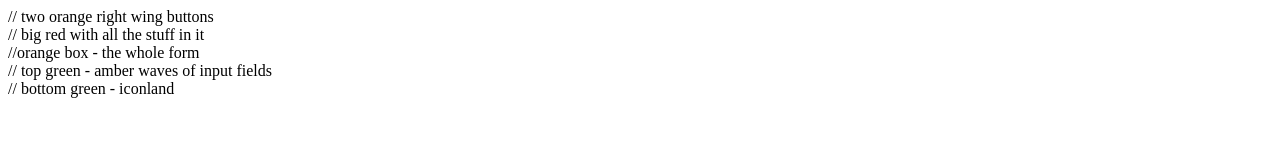
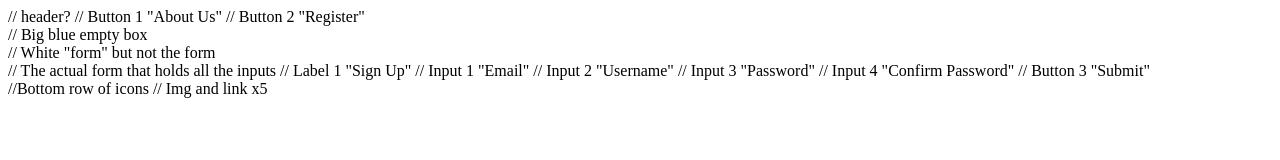
Before and after one commit to AJHardin-dev/HTMLRegisterPage, a plain HTML site: page index.html in a window 1280 px wide. Drawn offline with Linux system fonts and the light colour scheme.

Commit message:
Adding details and some css stuff

```diff
--- a/index.html
+++ b/index.html
@@ -5,25 +5,28 @@
     <meta http-equiv="X-UA-Compatible" content="IE=edge">
     <meta name="viewport" content="width=device-width, initial-scale=1.0">
     <link rel="stylesheet" href="style.css">
-    <title>Document</title>
+    <title>Register Now!</title>
 </head>
 <body>
-    <div>
-        // two orange right wing buttons
+    <div> // header?
+        // Button 1 "About Us"
+        // Button 2 "Register"
     </div>
 
-    <div>
-        // big red with all the stuff in it
-        <div>
-            //orange box - the whole form
-            <div>
-                // top green - amber waves of input fields
+    <div> // Big blue empty box
+        <div> // White "form" but not the form
+            <form> // The actual form that holds all the inputs
+                // Label 1 "Sign Up"
+                // Input 1 "Email"
+                // Input 2 "Username"
+                // Input 3 "Password"
+                // Input 4 "Confirm Password"
+                // Button 3 "Submit"
+            </form>
+
+            <div> //Bottom row of icons
+                // Img and link x5
             </div>
-
-            <div>
-                // bottom green - iconland
-            </div>
-
         </div>
     </div>
 </body>
--- a/style.css
+++ b/style.css
@@ -0,0 +1,8 @@
+
+.linkButton {
+
+}
+
+#submitButton {
+
+}
```
